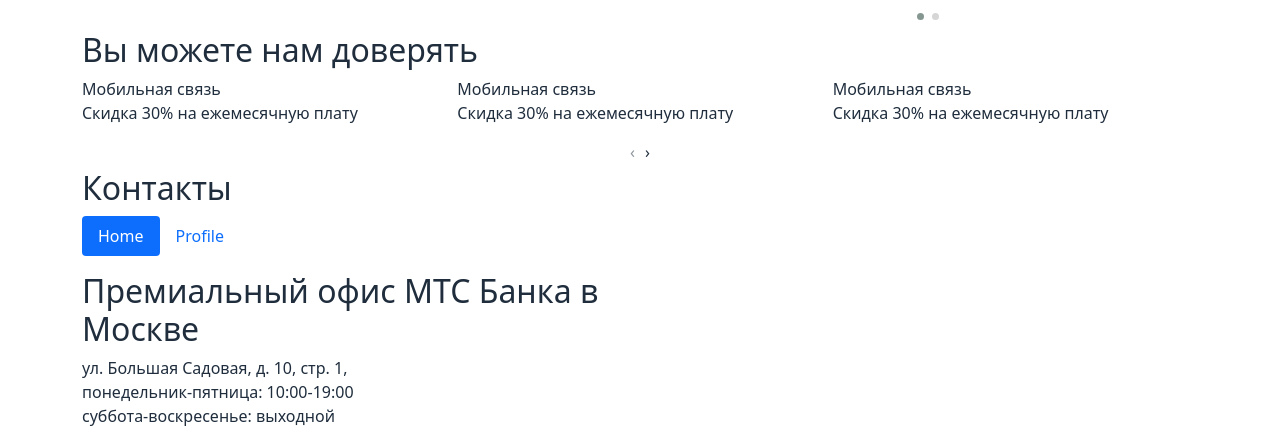
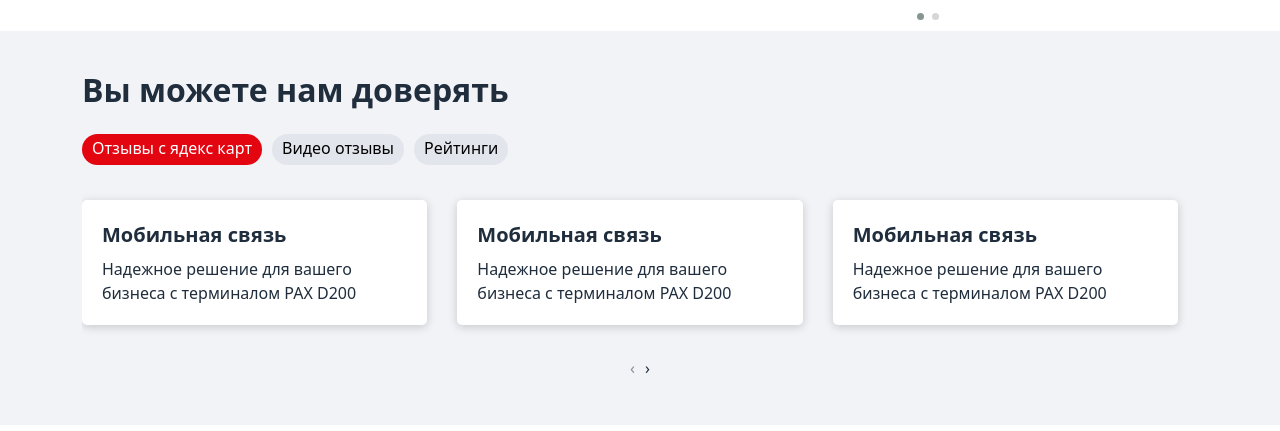
Before and after one commit to Bahram101/biznessmart, a website: page index.html in a window 1280 px wide. Shown: the part 3026-3457 px from the top of the page. Drawn offline with nearby package versions, Linux system fonts and the light colour scheme.

Commit message:
trust block

```diff
--- a/index.html
+++ b/index.html
@@ -333,37 +333,54 @@
 <section id="trust">
     <div class="container">
         <h2>Вы можете нам доверять</h2>
+        <ul class="nav nav-pills mb-3" id="pills-tab" role="tablist">
+            <li class="nav-item" role="presentation">
+                <button class="nav-link active" id="pills-home-tab" data-bs-toggle="pill" data-bs-target="#pills-home" type="button" role="tab" aria-controls="pills-home" aria-selected="true">Отзывы с ядекс карт</button>
+            </li>
+            <li class="nav-item" role="presentation">
+                <button class="nav-link" id="pills-profile-tab" data-bs-toggle="pill" data-bs-target="#pills-profile" type="button" role="tab" aria-controls="pills-profile" aria-selected="false">Видео отзывы</button>
+            </li>
+            <li class="nav-item" role="presentation">
+                <button class="nav-link" id="pills-contact-tab" data-bs-toggle="pill" data-bs-target="#pills-contact" type="button" role="tab" aria-controls="pills-contact" aria-selected="false">Рейтинги</button>
+            </li>
+        </ul>
+        <div class="tab-content" id="pills-tabContent">
+            <div class="tab-pane tab-content1 fade show active" id="pills-home" role="tabpanel" aria-labelledby="pills-home-tab">
                 <div class="trust-items owl-carousel owl-theme">
                     <div class="item clearfix">
                         <div class="title">Мобильная связь</div>
                         <div class="content">
-                    Скидка 30% на ежемесячную плату
+                            Надежное решение для вашего бизнеса с терминалом PAX D200
                         </div>
                     </div>
                     <div class="item clearfix">
                         <div class="title">Мобильная связь</div>
                         <div class="content">
-                    Скидка 30% на ежемесячную плату
+                            Надежное решение для вашего бизнеса с терминалом PAX D200
                         </div>
                     </div>
                     <div class="item clearfix">
                         <div class="title">Мобильная связь</div>
                         <div class="content">
-                    Скидка 30% на ежемесячную плату
+                            Надежное решение для вашего бизнеса с терминалом PAX D200
                         </div>
                     </div>
                     <div class="item clearfix">
                         <div class="title">Мобильная связь</div>
                         <div class="content">
-                    Скидка 30% на ежемесячную плату
+                            Надежное решение для вашего бизнеса с терминалом PAX D200
                         </div>
                     </div>
                     <div class="item clearfix">
                         <div class="title">Мобильная связь</div>
                         <div class="content">
-                    Скидка 30% на ежемесячную плату
+                            Надежное решение для вашего бизнеса с терминалом PAX D200
                         </div>
                     </div>
+                </div>
+            </div>
+            <div class="tab-pane tab-content2 fade" id="pills-profile" role="tabpanel" aria-labelledby="pills-profile-tab">...</div>
+            <div class="tab-pane tab-content3 fade" id="pills-contact" role="tabpanel" aria-labelledby="pills-contact-tab">...</div>
         </div>
     </div>
 </section>
@@ -371,16 +388,17 @@
 <section id="contact">
     <div class="container">
         <h2>Контакты</h2>
-        <ul class="nav nav-pills mb-3" id="pills-tab" role="tablist">
+        <ul class="nav nav-pills mb-3" id="pills-tab2" role="tablist">
             <li class="nav-item" role="presentation">
-                <button class="nav-link active" id="pills-home-tab" data-bs-toggle="pill" data-bs-target="#pills-home" type="button" role="tab" aria-controls="pills-home" aria-selected="true">Home</button>
+                <button class="nav-link active" id="pills-home-tab2" data-bs-toggle="pill" data-bs-target="#pills-home2" type="button" role="tab" aria-controls="pills-home2" aria-selected="true">Home</button>
             </li>
             <li class="nav-item" role="presentation">
-                <button class="nav-link" id="pills-profile-tab" data-bs-toggle="pill" data-bs-target="#pills-profile" type="button" role="tab" aria-controls="pills-profile" aria-selected="false">Profile</button>
+                <button class="nav-link" id="pills-profile-tab2" data-bs-toggle="pill" data-bs-target="#pills-profile2" type="button" role="tab" aria-controls="pills-profile2" aria-selected="false">Profile</button>
             </li>
         </ul>
-        <div class="tab-content" id="pills-tabContent">
-            <div class="tab-pane fade show active" id="pills-home" role="tabpanel" aria-labelledby="pills-home-tab">
+
+        <div class="tab-content" id="pills-tabContent2">
+            <div class="tab-pane fade show active" id="pills-home2" role="tabpanel" aria-labelledby="pills-home-tab2">
                 <div class="row">
                     <div class="col-md-6">
                         <h2>Премиальный офис МТС Банка в Москве</h2>
@@ -397,7 +415,7 @@
                     </div>
                 </div>
             </div>
-            <div class="tab-pane fade" id="pills-profile" role="tabpanel" aria-labelledby="pills-profile-tab">
+            <div class="tab-pane fade" id="pills-profile2" role="tabpanel" aria-labelledby="pills-profile-tab2">
                 <div class="row">
                     <div class="col-md-6">
                         <h2>Премиальный офис МТС Банка в Санкт-Петербург</h2>
--- a/scss/style.scss
+++ b/scss/style.scss
@@ -399,3 +399,49 @@
         }
     }
 }
+
+#trust{
+    background: #F2F3F7;
+    padding-top: 40px;
+    padding-bottom: 40px;
+    h2{
+        font-weight: 900;
+        margin-bottom: 25px;
+    }
+    ul{
+        margin-bottom: 25px !important;
+        .nav-link{
+            -webkit-border-radius: 30px;
+            -moz-border-radius: 30px;
+            border-radius: 30px;
+            background: #E2E5EB;
+            color:black;
+            margin-right:10px;
+            padding:2px 10px 5px;
+            &.active{
+                background: #E30611;
+                color:white;
+                margin-right:10px;
+            }
+        }
+    }
+    .tab-content{
+        .tab-pane{
+            .item{
+                background: #fff;
+                margin-right:20px;
+                padding:20px;
+                border-radius: 5px;
+                box-shadow: 0 2px 10px rgb(0 0 0 / 18%);
+                margin-top: 10px;
+                margin-bottom: 16px;
+                .title{
+                    font-weight: 700;
+                    font-size: 20px;
+                    margin-bottom: 7px;
+                }
+            }
+
+        }
+    }
+}
```
Also changed, not shown: css/style-dist.css, css/style.css. Lines whose indentation alone changed are shown as unchanged.
